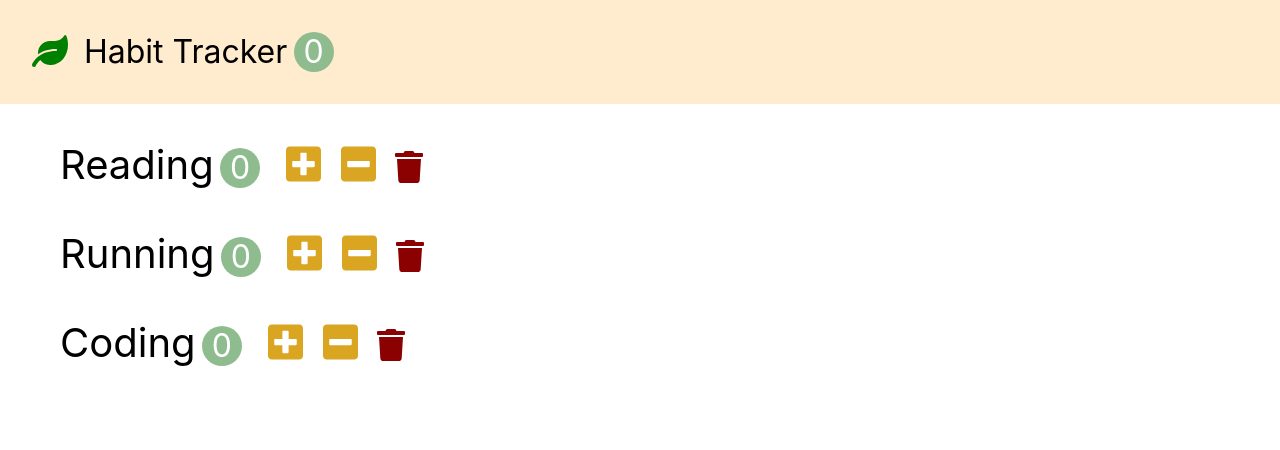
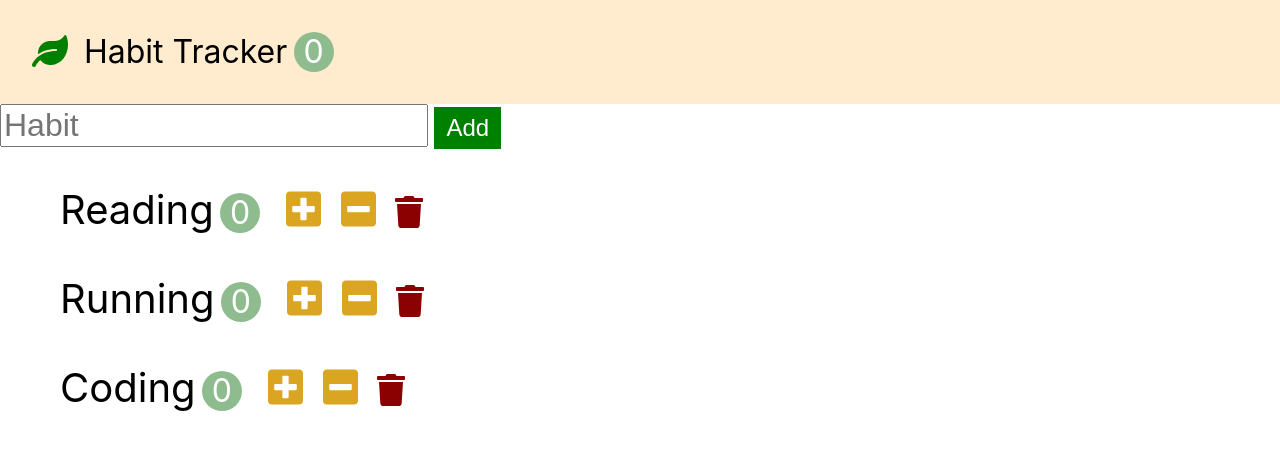
Before and after one commit to jhkim9513/react-basic, a React (Create React App) app in the folder habit-tracker/: page / in a window 1280 px wide. Shown: the top 450 px of the page. Built offline with nearby package versions, Linux system fonts and the light colour scheme.

Commit message:
Habit tracker 4.12

```diff
--- a/habit-tracker/src/app.css
+++ b/habit-tracker/src/app.css
@@ -17,6 +17,22 @@
 .navbar-logo {
   color: green;
   margin-right: 0.5em;
+}
+
+.add-input {
+  font-size: 2rem;
+}
+
+.add-input {
+  margin-right: 0.2em;
+}
+
+.add-button {
+  height: 100%;
+  font-size: 1.5rem;
+  padding: 0.3em 0.5em;
+  background-color: green;
+  color: white;
 }
 
 .habit {
--- a/habit-tracker/src/app.jsx
+++ b/habit-tracker/src/app.jsx
@@ -34,6 +34,11 @@
     this.setState({ habits });
   };
 
+  handleAdd = (name) => {
+    const habits = [...this.state.habits, { id: Date.now(), name, count: 0 }];
+    this.setState({ habits });
+  };
+
   render() {
     return (
       <>
@@ -45,6 +50,7 @@
           onIncrement={this.handleIncrement}
           onDecrement={this.handleDecrement}
           onDelete={this.handleDelete}
+          onAdd={this.handleAdd}
         />
       </>
     );
--- /dev/null
+++ b/habit-tracker/src/components/habitAddForm.jsx
@@ -0,0 +1,31 @@
+import React, { Component } from "react";
+
+class HabitAddForm extends Component {
+  formRef = React.createRef();
+  inputRef = React.createRef();
+  onSubmit = (event) => {
+    event.preventDefault(); //페이지가 리로딩되는것을 방지해줌
+    const name = this.inputRef.current.value;
+    name && this.props.onAdd(name);
+    // this.inputRef.current.value = "";
+    this.formRef.current.reset();
+  };
+
+  render() {
+    return (
+      <div>
+        <form ref={this.formRef} className="add-form" onSubmit={this.onSubmit}>
+          <input
+            ref={this.inputRef}
+            type="text"
+            className="add-input"
+            placeholder="Habit"
+          />
+          <button className="add-button">Add</button>
+        </form>
+      </div>
+    );
+  }
+}
+
+export default HabitAddForm;
--- a/habit-tracker/src/components/habits.jsx
+++ b/habit-tracker/src/components/habits.jsx
@@ -1,9 +1,12 @@
 import React, { Component } from "react";
 import Habit from "./habit";
+import HabitAddForm from "./habitAddForm";
 
 class Habits extends Component {
   render() {
     return (
+      <>
+        <HabitAddForm onAdd={this.props.onAdd} />
         <ul>
           {this.props.habits.map((habit) => (
             <Habit
@@ -15,6 +18,7 @@
             />
           ))}
         </ul>
+      </>
     );
   }
 }
```
Lines whose indentation alone changed are shown as unchanged.
